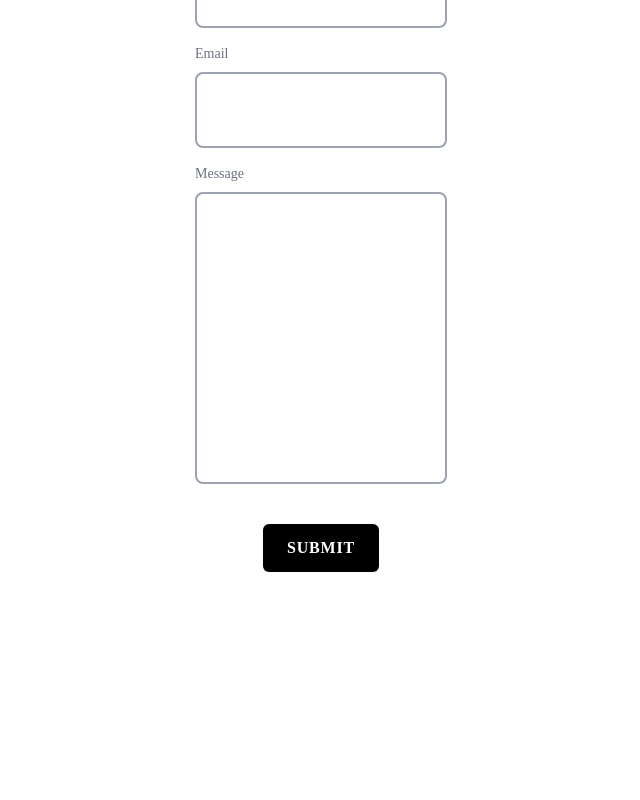
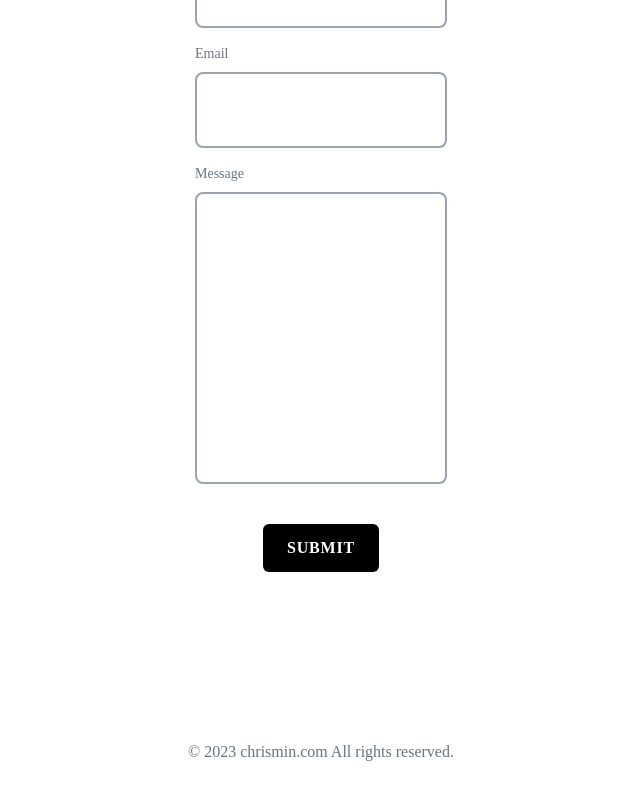
Before and after one commit to chriskmin/Website, a React (Create React App) app: page / in a window 1280 px wide. Shown: the part 1408-2208 px from the top of the page, without its empty margins (319-959 px from the left). Before the commit the page ends 2084 px from the top, so only its background shows below. Built offline with nearby package versions, Linux system fonts and the light colour scheme.

Commit message:
First instance of website

```diff
--- a/src/App.js
+++ b/src/App.js
@@ -3,6 +3,7 @@ import Header from "./components/Header";
 import Me from "./components/Me";
 import Projects from "./components/Projects";
 import Contact from "./components/Contact";
+import Footer from "./components/Footer";
 
 function App() {
     const[darkMode, setDarkMode] = useState(false);
@@ -15,6 +16,7 @@ function App() {
                 <Me />
                 <Projects />
                 <Contact />
+                <Footer />
             </main>
         </div>
     );
--- /dev/null
+++ b/src/components/Footer.jsx
@@ -0,0 +1,10 @@
+import React from 'react'
+
+const Footer = () => {
+  return <section className="min-h-fit flex flex-col justify-start items-center py-16 px-5 text-center">
+    <p className="flex max-w-xl font-light items-center justify-center text-gray-500">
+    © 2023 chrismin.com All rights reserved.
+    </p>
+  </section>
+}
+export default Footer
```
